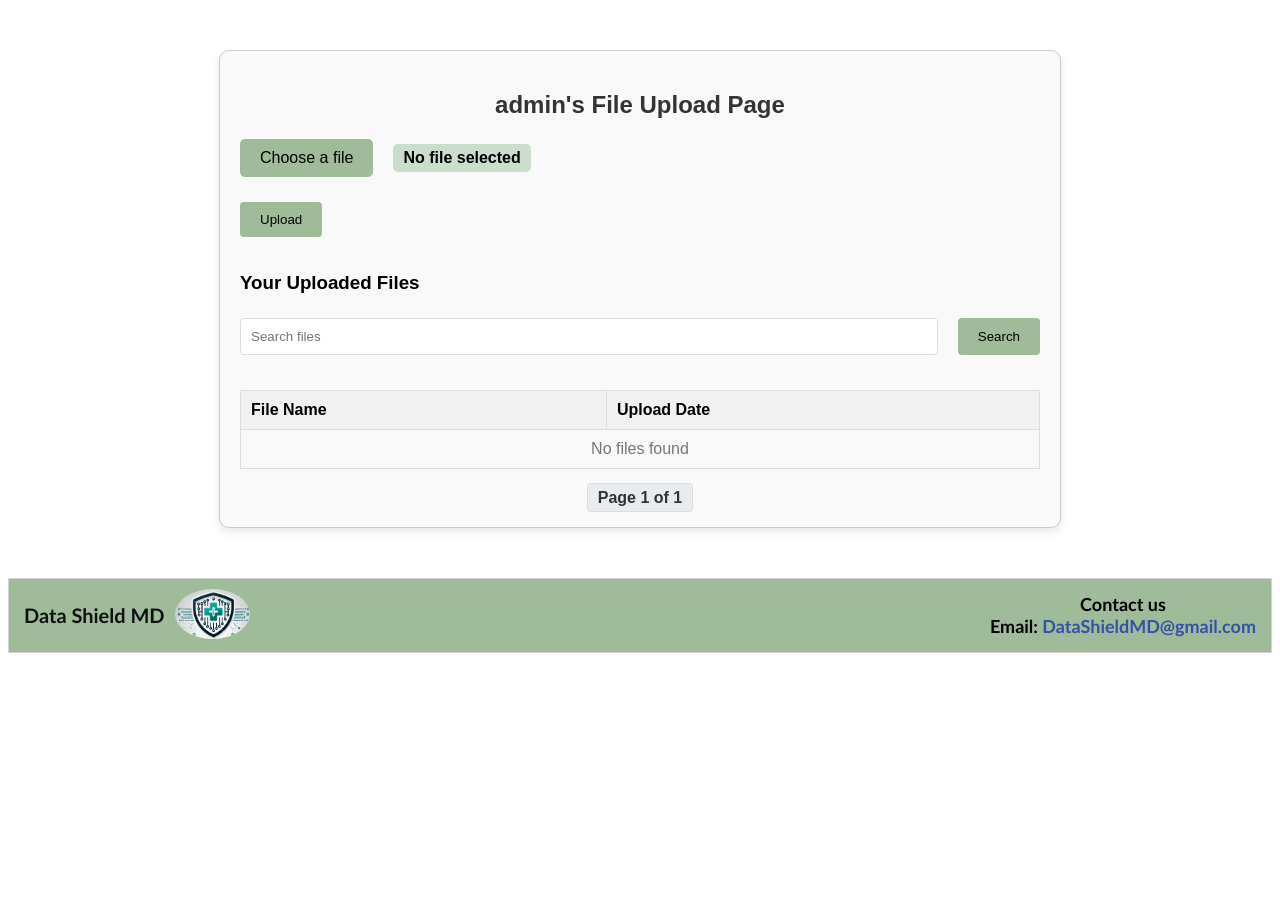
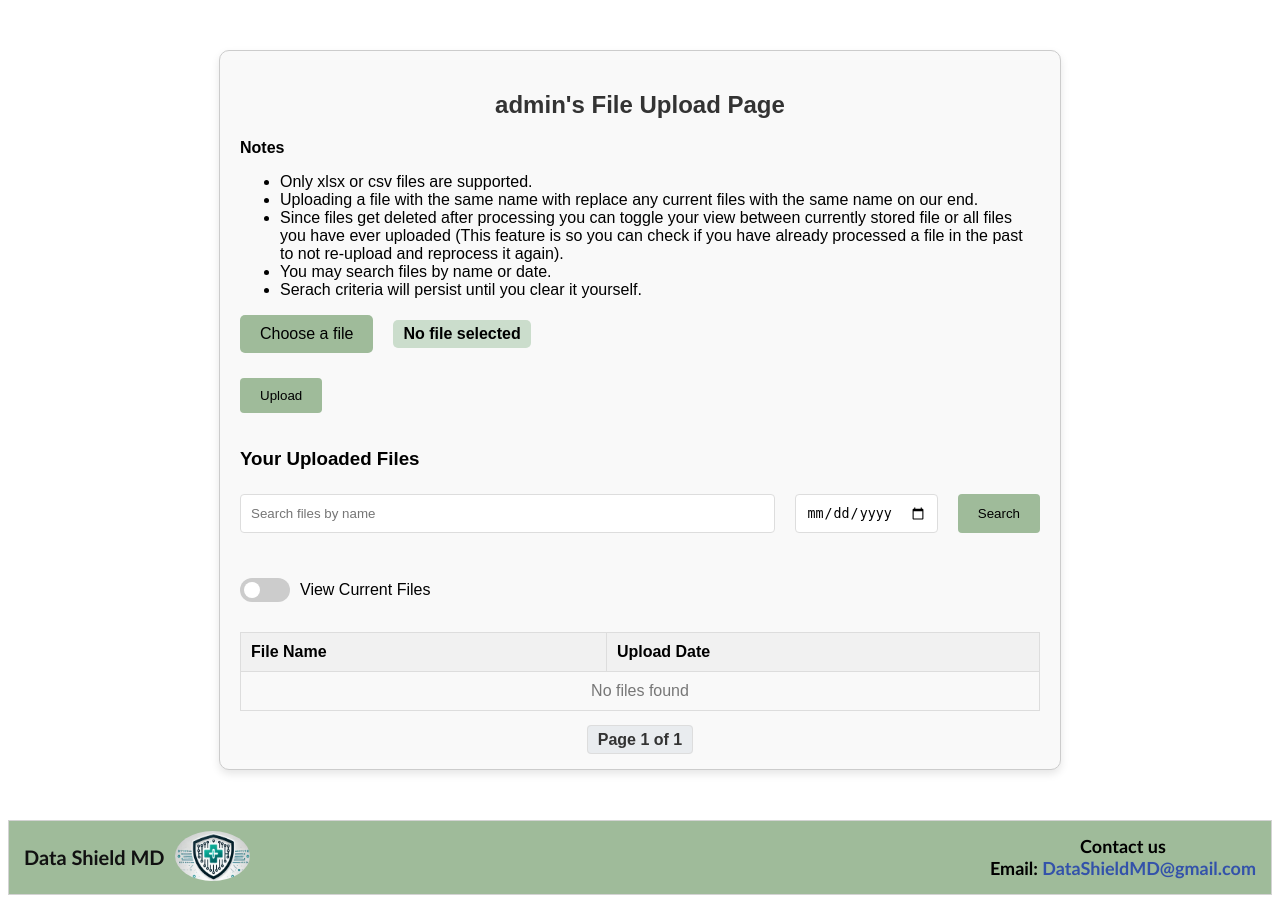
Before and after one commit to Teodor-Andrei-Georgescu/Projects, a Django app: page /upload/ in a window 1280 px wide. Shown: the part 99-1002 px from the top of the page. Before the commit the page ends 752 px from the top, so only its background shows below. Run offline with Django 4.2, Linux system fonts and the light colour scheme; a user stored in the database is signed in; data comes from the database, SQL or seed files in the repository; both versions use the stored data as it was after the commit.

Commit message:
made the file upload page have some notes and togle bwteen all files vs current files.

```diff
--- a/DataShieldMDWebApplication/DataShieldMD/DataShieldMDApp/static/css/style.css
+++ b/DataShieldMDWebApplication/DataShieldMD/DataShieldMDApp/static/css/style.css
@@ -507,7 +507,7 @@ Styling for File Upload Page
 }
 
 .pagination .step-links a {
-    color: #007bff;
+    color: #000000;
     text-decoration: none;
     padding: 5px 10px;
     border: 1px solid #ddd;
@@ -527,6 +527,83 @@ Styling for File Upload Page
     background-color: #e9ecef;
     color: #333;
 }
+/*
+Styling for search bar and switch
+*/
+.toggle-switch {
+    display: flex;
+    align-items: center;
+    gap: 10px;
+    margin-top: 10px;
+}
+
+.search-form {
+    display: flex;
+    flex-direction: column; /* Stack items vertically */
+    gap: 10px; /* Space between items */
+    margin-bottom: 20px; /* Space below the search form */
+}
+.search-row {
+    display: flex;
+    flex-direction: row; /* Stack items vertically */
+    gap: 10px; /* Space between items */
+    margin-bottom: 20px; /* Space below the search form */
+}
+
+.toggle-switch {
+    display: flex;
+    align-items: center;
+    gap: 10px;
+    justify-content: flex-start; /* Align the switch to the left */
+    margin-top: 10px;
+}
+
+.switch {
+    position: relative;
+    display: inline-block;
+    width: 50px;
+    height: 24px;
+}
+
+.switch input {
+    opacity: 0;
+    width: 0;
+    height: 0;
+}
+
+.slider {
+    position: absolute;
+    cursor: pointer;
+    top: 0;
+    left: 0;
+    right: 0;
+    bottom: 0;
+    background-color: #ccc;
+    transition: 0.4s;
+    border-radius: 34px;
+}
+
+.slider:before {
+    position: absolute;
+    content: "";
+    height: 16px;
+    width: 16px;
+    left: 4px;
+    bottom: 4px;
+    background-color: white;
+    transition: 0.4s;
+    border-radius: 50%;
+}
+
+input:checked + .slider {
+    background-color: #9fbb9a;
+}
+
+input:checked + .slider:before {
+    transform: translateX(26px);
+}
+
+
 
 /*
 This is used to make webapge somewwhat responsive to different sizes
@@ -548,4 +625,5 @@ This is used to make webapge somewwhat responsive to different sizes
     #button{
         width: 100%;
     }
+
   }
--- a/DataShieldMDWebApplication/DataShieldMD/DataShieldMDApp/templates/file_upload.html
+++ b/DataShieldMDWebApplication/DataShieldMD/DataShieldMDApp/templates/file_upload.html
@@ -2,6 +2,14 @@
 {% block content %}
 <div class="file-upload-container">
     <h2>{{ user.username }}'s File Upload Page</h2>
+    <p><b>Notes</b></p>
+    <ul>
+        <li>Only xlsx or csv files are supported.</li>
+        <li>Uploading a file with the same name with replace any current files with the same name on our end.</li>
+        <li>Since files get deleted after processing you can toggle your view between currently stored file or all files you have ever uploaded (This feature is so you can check if you have already processed a file in the past to not re-upload and reprocess it again).</li>
+        <li>You may search files by name or date.</li>
+        <li>Serach criteria will persist until you clear it yourself.</li>
+    </ul>
     <form method="post" enctype="multipart/form-data">
         {% csrf_token %}
         <div class="file-upload">
@@ -14,8 +22,21 @@
 
     <h3>Your Uploaded Files</h3>
     <form method="get" class="search-form">
-        <input type="text" name="search" placeholder="Search files" value="{{ request.GET.search }}">
-        <button type="submit" class="btn">Search</button>
+        <!-- Search Row -->
+        <div class="search-row">
+            <input type="text" name="search" placeholder="Search files by name" value="{{ request.GET.search }}">
+            <input type="date" name="search_date" placeholder="Search by date" value="{{ request.GET.search_date }}">
+            <button type="submit" class="btn">Search</button>
+        </div>
+
+        <!-- Toggle Switch -->
+        <div class="toggle-switch">
+            <label class="switch">
+                <input type="checkbox" name="view_mode" value="current" {% if request.GET.view_mode == 'current' %}checked{% endif %} onchange="this.form.submit()">
+                <span class="slider"></span>
+            </label>
+            <span>View Current Files</span>
+        </div>
     </form>
 
     <table>
--- a/DataShieldMDWebApplication/DataShieldMD/DataShieldMDApp/views.py
+++ b/DataShieldMDWebApplication/DataShieldMD/DataShieldMDApp/views.py
@@ -10,8 +10,8 @@ import os
 from django.conf import settings
 from django.shortcuts import render, redirect
 from django.contrib.auth.decorators import login_required
-
 from django.core.paginator import Paginator
+from datetime import datetime
 
 
 '''
@@ -71,8 +71,6 @@ def user_logout(request):
     return redirect('home')
 
 
-from django.core.paginator import Paginator
-
 @login_required
 def upload_file(request):
     if request.method == 'POST':
@@ -101,21 +99,73 @@ def upload_file(request):
     else:
         form = FileUploadForm()
 
-    # Fetch the logged-in user's uploaded files, ordered by the most recent
-    uploaded_files = Dataset.objects.filter(user=request.user).order_by('-upload_date')
+    # Handle search queries
+    search_query = request.GET.get('search', '')
+    search_date = request.GET.get('search_date', '')
+    view_mode = request.GET.get('view_mode', '')
 
-    # Search functionality
-    search_query = request.GET.get('search', '')
+    if view_mode == 'current':
+        # Fetch current files stored in media/<username>/uploads
+        current_files = []
+        user_dir = os.path.join(settings.MEDIA_ROOT, request.user.username, 'uploads')
+        if os.path.exists(user_dir):
+            for file_name in os.listdir(user_dir):
+                full_path = os.path.join(user_dir, file_name)
+                if os.path.isfile(full_path):
+                    file_data = {
+                        'filename': file_name,
+                        'upload_date': datetime.fromtimestamp(os.path.getmtime(full_path))  # Get file modification time
+                    }
+                    # Apply search filters
+                    if search_query and search_query.lower() not in file_name.lower():
+                        continue
+                    if search_date:
+                        try:
+                            search_date_obj = datetime.strptime(search_date, '%Y-%m-%d').date()
+                            file_date = datetime.fromtimestamp(os.path.getmtime(full_path)).date()
+                            if file_date != search_date_obj:
+                                continue
+                        except ValueError:
+                            pass  # Ignore invalid date inputs
+                    current_files.append(file_data)
+
+        # Paginate current files
+        paginator = Paginator(current_files, 10)
+        page_number = request.GET.get('page')
+        page_obj = paginator.get_page(page_number)
+
+        return render(request, 'file_upload.html', {
+            'form': form,
+            'page_obj': page_obj,
+            'search_query': search_query,
+            'search_date': search_date,
+            'view_mode': view_mode,
+        })
+
+    # Fetch uploaded files from the database
+    uploaded_files = Dataset.objects.filter(user=request.user)
+
+    # Apply search filters
     if search_query:
         uploaded_files = uploaded_files.filter(filename__icontains=search_query)
 
-    # Paginate the files, 10 files per page
-    paginator = Paginator(uploaded_files, 10)  # Show 10 files per page
-    page_number = request.GET.get('page')  # Get the current page number from the query parameters
-    page_obj = paginator.get_page(page_number)  # Get the files for the current page
+    if search_date:
+        try:
+            # Parse the date and filter files uploaded on that date
+            search_date_obj = datetime.strptime(search_date, '%Y-%m-%d')
+            uploaded_files = uploaded_files.filter(upload_date__date=search_date_obj.date())
+        except ValueError:
+            pass  # Ignore invalid date inputs
+
+    # Paginate uploaded files
+    paginator = Paginator(uploaded_files, 10)
+    page_number = request.GET.get('page')
+    page_obj = paginator.get_page(page_number)
 
     return render(request, 'file_upload.html', {
         'form': form,
-        'page_obj': page_obj,  # Pass the paginated files
-        'search_query': search_query,  # Pass the current search query for reuse in the template
+        'page_obj': page_obj,
+        'search_query': search_query,
+        'search_date': search_date,
+        'view_mode': view_mode,
     })
```
Also changed, not shown: DataShieldMDWebApplication/DataShieldMD/db.sqlite3.
